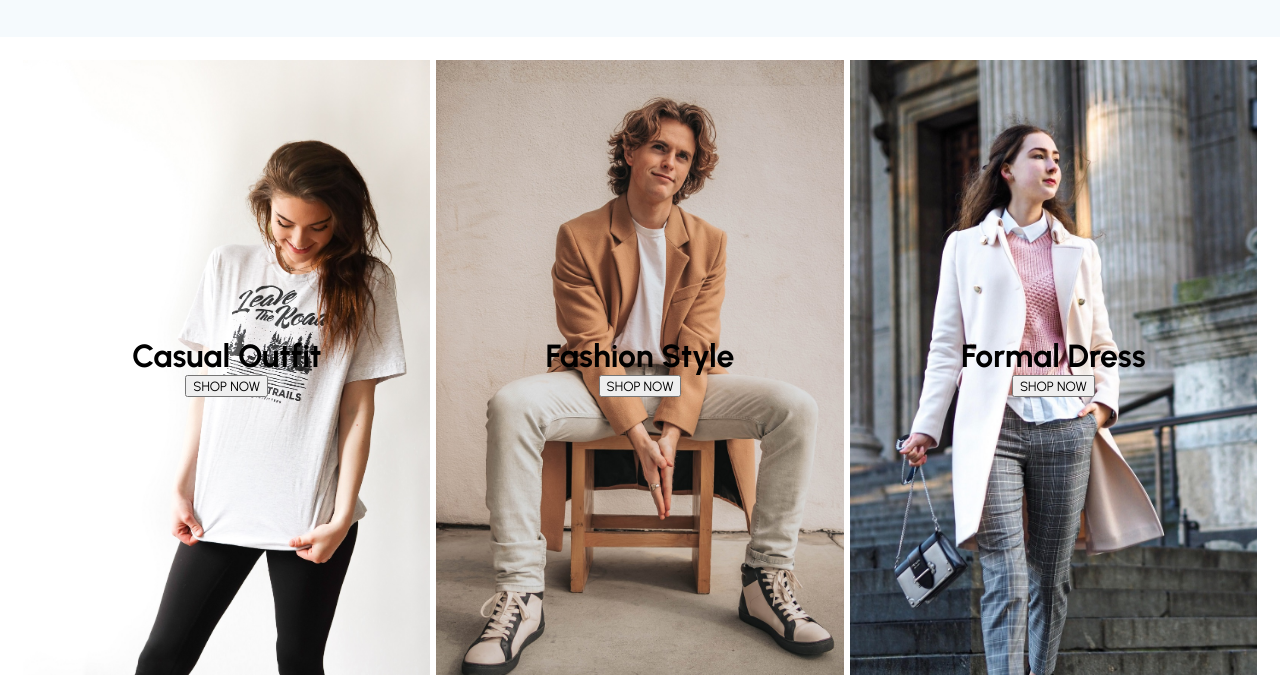
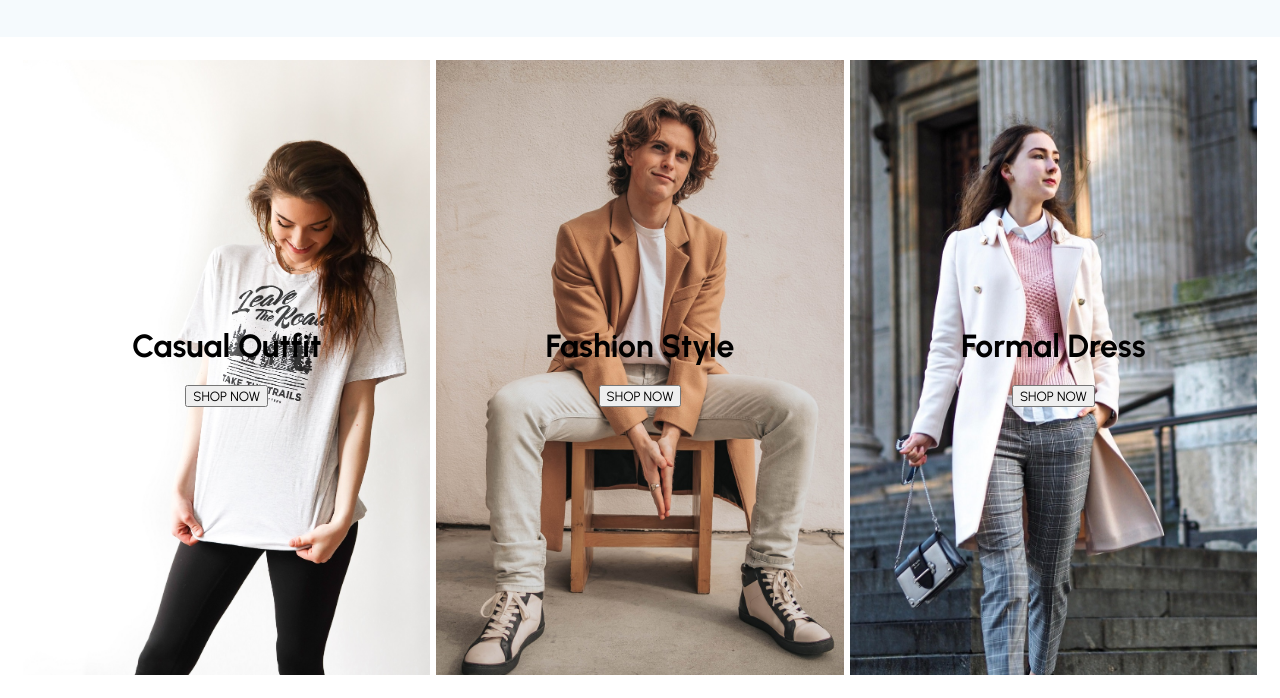
Before and after one commit to AliPooladmast/e-commerce, a React (Create React App) app: page / in a window 1280 px wide. Shown: the part 853-1551 px from the top of the page. Built offline with nearby package versions, Linux system fonts and the light colour scheme.

Commit message:
feat: set padding of category items

```diff
--- a/src/components/CategoryItem/CategoryItem.module.scss
+++ b/src/components/CategoryItem/CategoryItem.module.scss
@@ -21,4 +21,8 @@
   flex-direction: column;
   justify-content: center;
   align-items: center;
+
+  h1 {
+    margin-bottom: 20px;
+  }
 }
```
